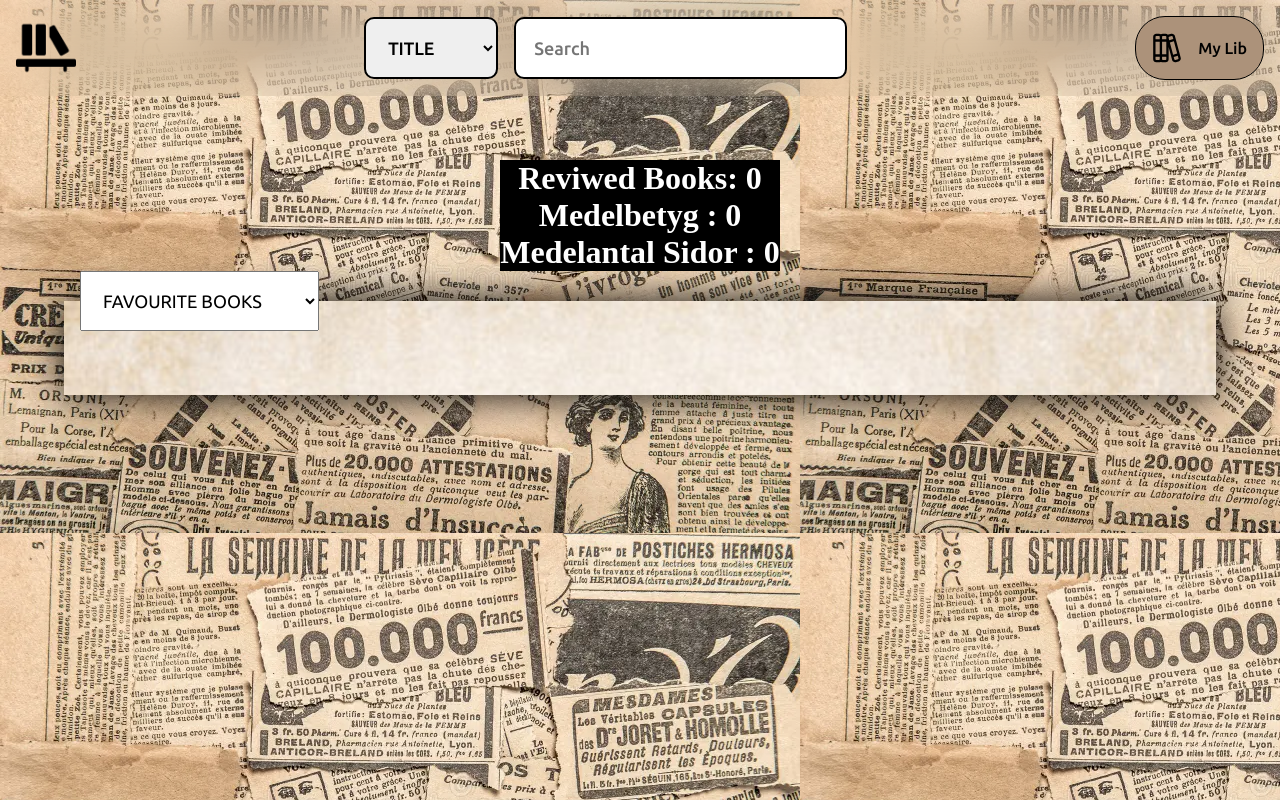
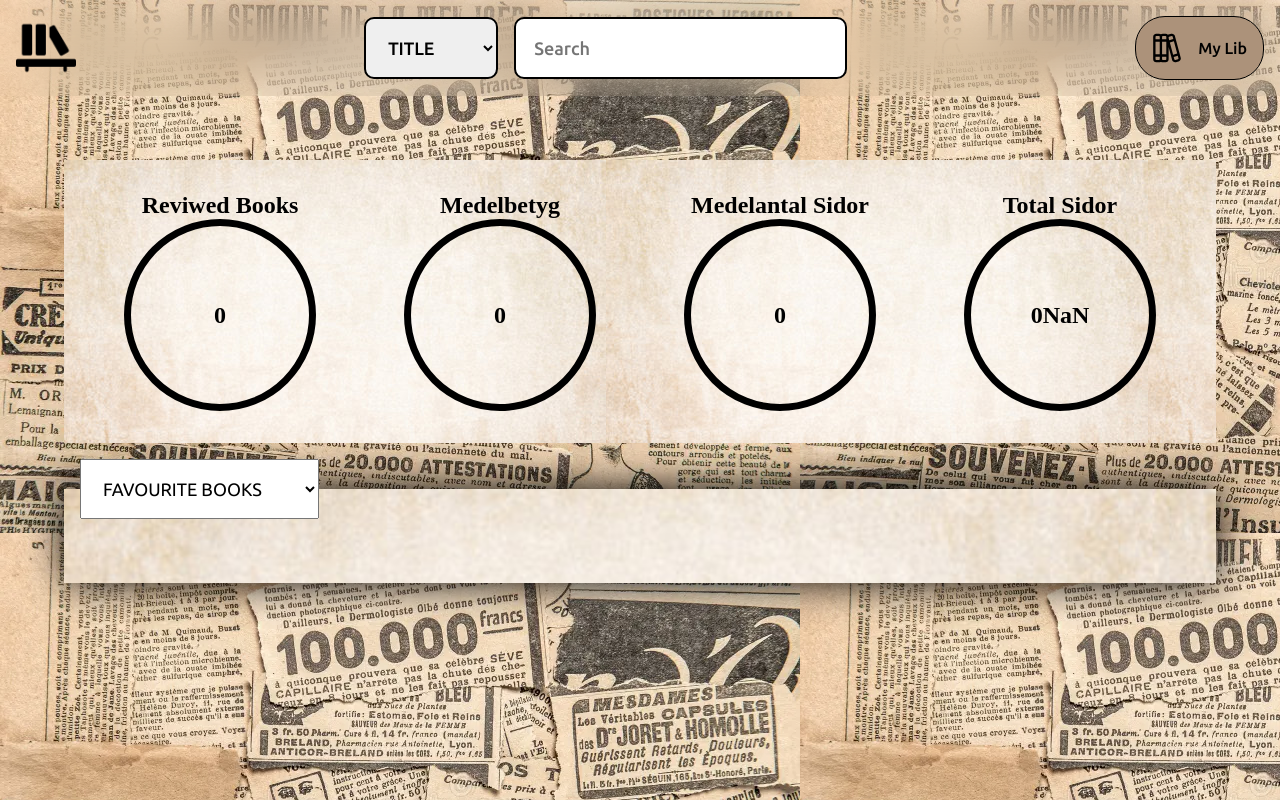
Before and after one commit to Ghayth-Sabeaallil/bokLib, a React (Vite) app: page /mylib in a window 1280 px wide. Built offline with nearby package versions, Linux system fonts and the light colour scheme.

Commit message:
design the review info

```diff
--- a/src/Components/BookView/BookView.tsx
+++ b/src/Components/BookView/BookView.tsx
@@ -213,7 +213,7 @@ const BookView = () => {
             {rate?.summary.average != null && (
               <h3>
                 <span className="black">Rate: </span>
-                {getTwoDecimala(rate?.summary.average)}/10
+                {getTwoDecimala(rate?.summary.average)}/5
               </h3>
             )}
             <div className="subjects-box">
--- a/src/Components/MyLibCom/MyLibCom.tsx
+++ b/src/Components/MyLibCom/MyLibCom.tsx
@@ -43,12 +43,18 @@ const myLibCom = () => {
     const mp = medelPages(state);
     const mb = medelRates(state);
 
+
     return (
         <>
             <main className="container">
-                <div className="read-info"><h1>Reviwed Books: {state.reviews.length}</h1>
-                    <h1>Medelbetyg : {isNaN(parseInt(mb)) ? 0 : mb}</h1>
-                    <h1>Medelantal Sidor : {isNaN(mp) ? 0 : mp}</h1></div>
+                <div className="read-info">
+                    <div className="circle-info"><h2>Reviwed Books</h2><div className="circle"><h2>{state.reviews.length}</h2></div></div>
+                    <div className="circle-info"><h2>Medelbetyg</h2><div className="circle"><h2>{isNaN(parseInt(mb)) ? 0 : mb}</h2></div></div>
+                    <div className="circle-info"><h2>Medelantal Sidor</h2><div className="circle"><h2>{isNaN(mp[1]) ? 0 : mp[1]}</h2></div></div>
+                    <div className="circle-info"><h2>Total Sidor</h2><div className="circle"><h2>{isNaN(mp[0]) ? 0 : mp}</h2></div></div>
+
+
+                </div>
                 <fieldset className="main-box">
                     <legend className="main-text"><SelectDropDown handleSelectChange={handleSelectChange} items={favourite} value={fav} /></legend>
                     {
--- a/src/Components/SearchItem/SearchItem.tsx
+++ b/src/Components/SearchItem/SearchItem.tsx
@@ -27,7 +27,7 @@ const SearchItem = ({ title, author_name, img_id, year, first_sentence, number_o
                     {author_name != null && <><p>By: </p> <NavLink to={`/author/${author_key[0]}`} className="author">{author_name}</NavLink></>}
                     {first_sentence != null && <h3 className="first-sentence">First Sentence: <p>{first_sentence}</p></h3>}
                     {number_of_pages_median != null && <h3 className="pages">Pages: <p>{number_of_pages_median}</p></h3>}
-                    {rate != null && <h3 className="rate">Rate: <p>{getTwoDecimala(rate)}/10</p></h3>}
+                    {rate != null && <h3 className="rate">Rate: <p>{getTwoDecimala(rate)}/5</p></h3>}
                     {year != null && <h4 className="year">First published in: <p>{year}</p></h4>}
 
                 </span>
--- a/src/Styles/Components/MyLibCom.scss
+++ b/src/Styles/Components/MyLibCom.scss
@@ -2,13 +2,32 @@
 @import "../Mixin/mixin";
 .container {
   @include flex-center-column;
+  gap: 1rem;
   padding: 4rem;
 h1{
   color: white;
 }
 .read-info{
-  @include flex-center-column;
-  background-color: #000;
+  display: grid;
+  grid-template-columns: repeat(4, 1fr);
+  padding: 2rem 1rem 2rem 1rem;
+  justify-items: center;
+  background-image: url("/bg-main.jpg");
+  width: 90vw;
+  .circle-info{
+    @include flex-center-column;
+    .circle{
+      @include flex-center;
+      text-align: center;
+      color: #000;
+      width: 12rem;
+      height: 12rem;
+      border-radius: 50%;
+      border: 7px solid black;
+    }
+    }
+
+
 }
   .main-box {
     width: 90vw;
--- a/src/Utils/medelPages.ts
+++ b/src/Utils/medelPages.ts
@@ -1,12 +1,12 @@
 import { GlobalState } from "../Data/ContextDataProvider";
 
-const medelPages = (reviewState: GlobalState): number => {
-    let page: number = 0;
+const medelPages = (reviewState: GlobalState): number[] => {
+    let total: number = 0;
     reviewState.reviews?.map((r) => {
-        page = page + parseInt(r.page);
+        total = total + parseInt(r.page);
     })
 
-    page = page / reviewState.reviews?.length!;
-    return page;
+    let mp = total / reviewState.reviews?.length!;
+    return [total, mp];
 };
 export default medelPages;
```
